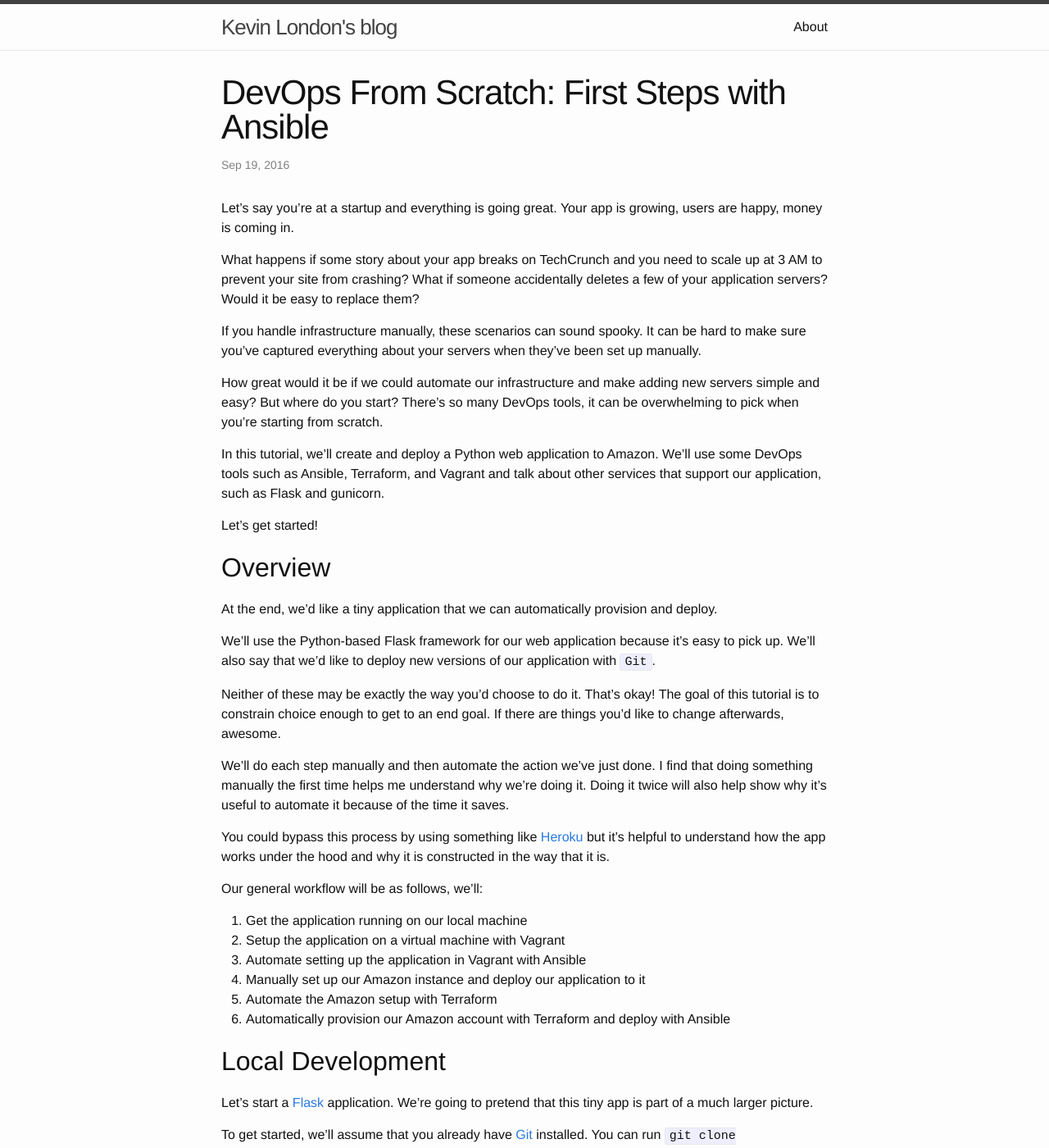
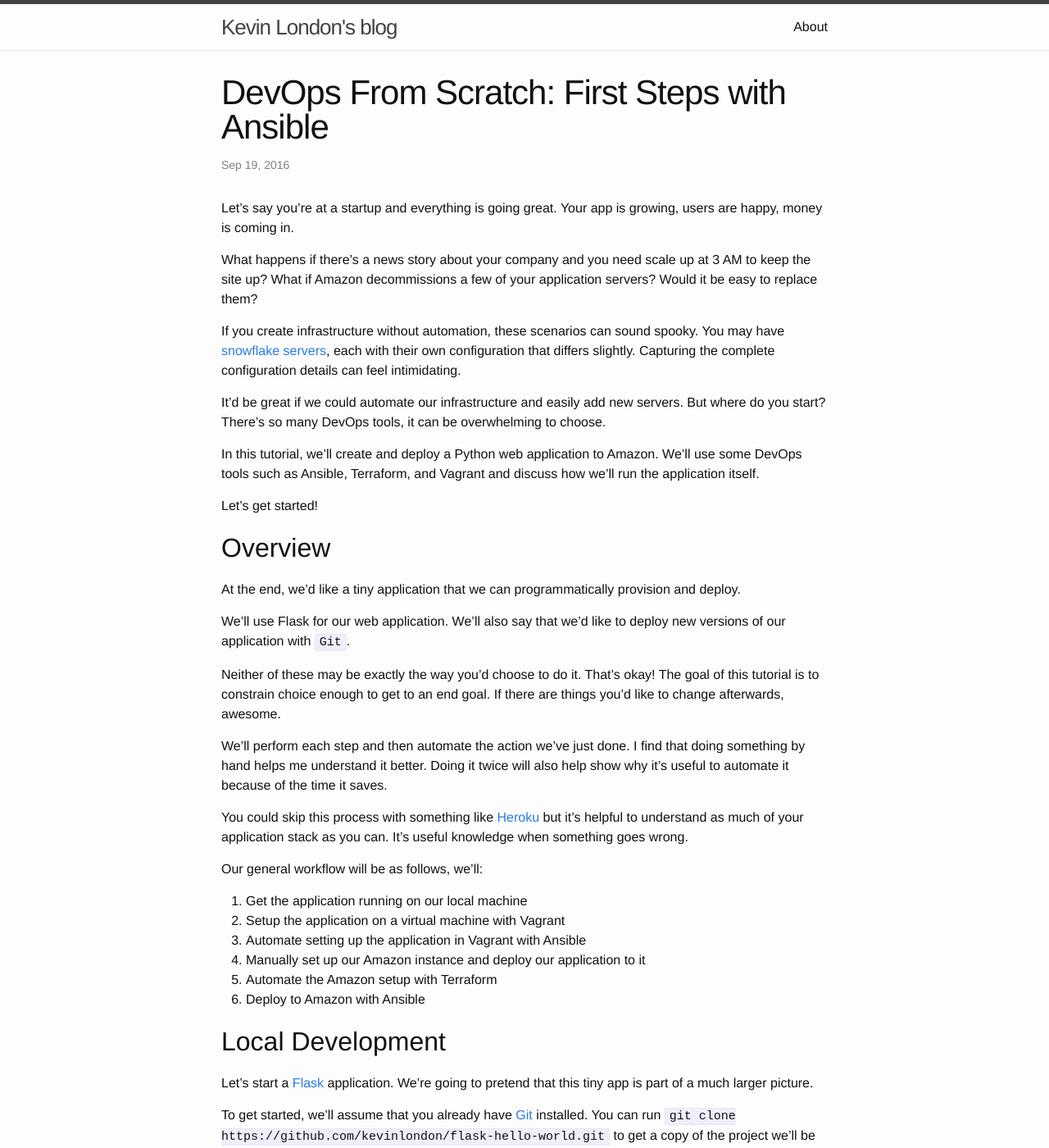
Before and after one commit to kevinlondon/kevinlondon.github.io, a Jekyll site: the page built from _posts/2016-09-19-devops-from-scratch-pt-1.md, in a window 1280 px wide and 1400 px high. Shown: the whole window at 82% size. Built offline with Jekyll 4.4.1, drawn with Linux system fonts in a browser that asks for light colours; comment, search, counter and statistics services are not loaded; some of the changed text lies outside the part shown.

Commit message:
Add DevOps from Scratch

```diff
--- a/_posts/2016-09-19-devops-from-scratch-pt-1.md
+++ b/_posts/2016-09-19-devops-from-scratch-pt-1.md
@@ -1,54 +1,54 @@
 ---
 layout: post
 title: "DevOps From Scratch: First Steps with Ansible"
-date:  2016-09-19 21:09:00
+date:  2016-09-19 12:32:00
 ---
 
 Let's say you're at a startup and everything is going great. Your app is
 growing, users are happy, money is coming in.
 
-What happens if some story about your app breaks on TechCrunch and you need to
-scale up at 3 AM to prevent your site from crashing?  What if someone
-accidentally deletes a few of your application servers?  Would it be easy to
+What happens if there's a news story about your company and you need
+scale up at 3 AM to keep the site up?  What if Amazon decommissions
+a few of your application servers?  Would it be easy to
 replace them?
 
-If you handle infrastructure manually, these scenarios can sound spooky.  It can
-be hard to make sure you've captured everything about your servers when they've
-been set up manually.
+If you create infrastructure without automation, these scenarios can sound
+spooky. You may have [snowflake servers](http://martinfowler.com/bliki/SnowflakeServer.html), each with their own configuration that
+differs slightly. Capturing the complete configuration details can feel
+intimidating.
 
-How great would it be if we could automate our infrastructure and make adding
-new servers simple and easy? But where do you start?
-There's so many DevOps tools, it can be overwhelming to
-pick when you're starting from scratch.
+It'd be great if we could automate our infrastructure and easily add new servers.
+But where do you start?  There's so many DevOps tools, it can be overwhelming to
+choose.
 
 In this tutorial, we'll create and deploy a Python web application to Amazon.
-We'll use some DevOps tools such as Ansible, Terraform, and Vagrant and talk
-about other services that support our application, such as Flask and gunicorn.
+We'll use some DevOps tools such as Ansible, Terraform, and Vagrant and discuss
+how we'll run the application itself.
 
 Let's get started!
 
 ## Overview
 
-At the end, we'd like a tiny application that we can automatically provision
+At the end, we'd like a tiny application that we can programmatically provision
 and deploy.
 
-We'll use the Python-based Flask framework for our web application because it's
-easy to pick up. We'll also say that we'd like to deploy new versions of our
-application with `Git`.
+We'll use Flask for our web application. We'll also say that we'd like to deploy
+new versions of our application with `Git`.
 
 Neither of these may be exactly the way you'd choose to
 do it. That's okay! The goal of this tutorial is to constrain choice enough to
 get to an end goal. If there are things you'd like to change afterwards,
 awesome.
 
-We'll do each step manually and then automate the action we've just done. I find
-that doing something manually the first time helps me understand why we're doing
-it. Doing it twice will also help show why it's useful to automate it because of
+We'll perform each step and then automate the action we've just done. I find
+that doing something by hand helps me understand it better.
+Doing it twice will also help show why it's useful to automate it because of
 the time it saves.
 
-You could bypass this process by using something like
-[Heroku](https://www.heroku.com/) but it's helpful to understand how the app
-works under the hood and why it is constructed in the way that it is.
+You could skip this process with something like
+[Heroku](https://www.heroku.com/) but it's helpful to understand as much of
+your application stack as you can.  It's useful knowledge when something goes
+wrong.
 
 Our general workflow will be as follows, we'll:
 
@@ -57,8 +57,7 @@ Our general workflow will be as follows, we'll:
 3. Automate setting up the application in Vagrant with Ansible
 4. Manually set up our Amazon instance and deploy our application to it
 5. Automate the Amazon setup with Terraform
-6. Automatically provision our Amazon account with Terraform and deploy with
-   Ansible
+6. Deploy to Amazon with Ansible
 
 ## Local Development
 
@@ -67,12 +66,12 @@ pretend that this tiny app is part of a much larger picture.
 
 To get started, we'll assume that you already have [Git](https://git-scm.com/)
 installed. You can run `git clone
-https://github.com/kevinlondon/flask-hello-world.git` to get a copy of the small
+https://github.com/kevinlondon/flask-hello-world.git` to get a copy of the
 project we'll be working with. It's from the [Flask
-quickstart](http://flask.pocoo.org/). They do an excellent job explaining what
-the code does as well.
+quickstart](http://flask.pocoo.org/). Their docs do an excellent job explaining
+what the code does as well.
 
-In order to run it, we'll first need a few packages. From your command line,
+To run it, we'll first need a few packages. From your command line,
 within the directory of our `flask-hello-world` project, run:
 
 {% highlight bash %}
@@ -106,12 +105,12 @@ There's two main challenges that you'll encounter:
    using your local machine, it's tough to get it to act like a fresh machine.
 2. It's possible that your local machine is a different type of box than your
    server. Perhaps you're working on a Mac but deploying to a Linux box, for
-   example. Even if you're running on a Linux box, maybe you're deploying to
+   example. Maybe you're deploying to
    a different version of the operating system or a different operating system
    all together.
 
-We'll use [Vagrant](https://www.vagrantup.com/) as our development environment
-because it allows us to address both of those problems. We'll set up a virtual
+We'll use [Vagrant](https://www.vagrantup.com/) for our development environment
+because it allows us to address these challenges. We'll set up a virtual
 machine and run it there but still write code locally.
 
 To get started, we'll need to first [install
@@ -210,15 +209,15 @@ Let's review what we're doing here, line by line.
     a template engine called [Jinja2](http://jinja.pocoo.org/docs/dev/), so we can
     use these later to prevent repeating ourselves.
 * 8: The `tasks` directive is the meat of what we're actually doing.
-* 11: We're telling our package manager (`apt`) to install a set of packages. The
-    `item` variable (indicated by the braces in Jinja) will be replaced by each
-    of the items in the `with_items` block right below.
+* 11: We're telling our package manager (`apt`) to install a set of packages.
+  Jinja will replace the `item` variable (indicated by the braces in Jinja) with
+  each of the items in the `with_items` block right below.
 * 18: Use git to clone our application to a directory of our choosing.
 * 21: Install the Python requirements from the `requirements.txt` file.
 
 Now that we have the playbook defined, we'll need to tell our VM to use it when
 setting itself up. In your `Vagrantfile`, uncomment the bottom-most section on
-provisioning and modify it to look like this:
+provisioning and change it to look like this:
 
 {% highlight bash %}
 
```
Also changed, not shown: other parts of _posts/2016-09-19-devops-from-scratch-pt-1.md (+4 -4 lines).
